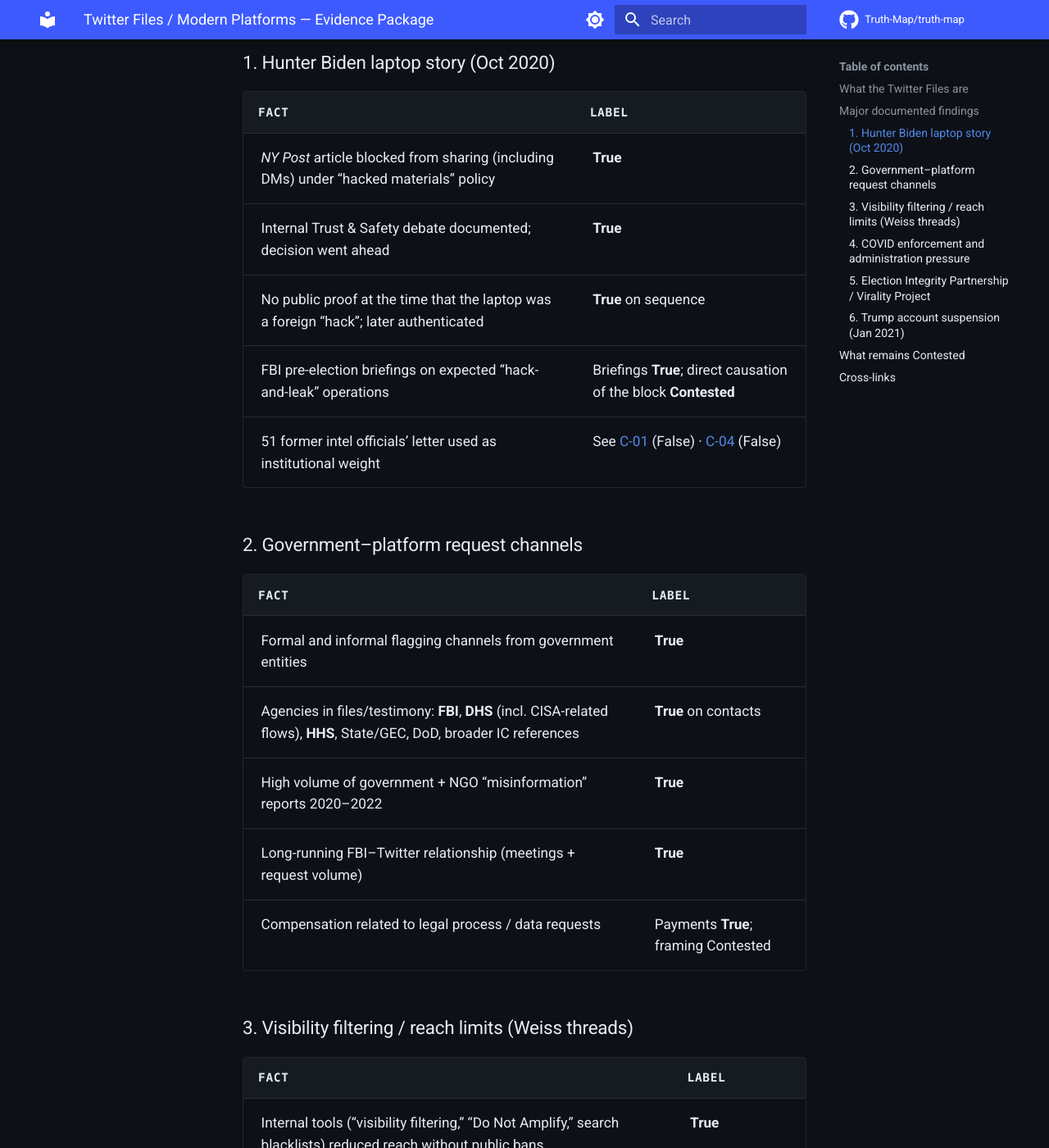
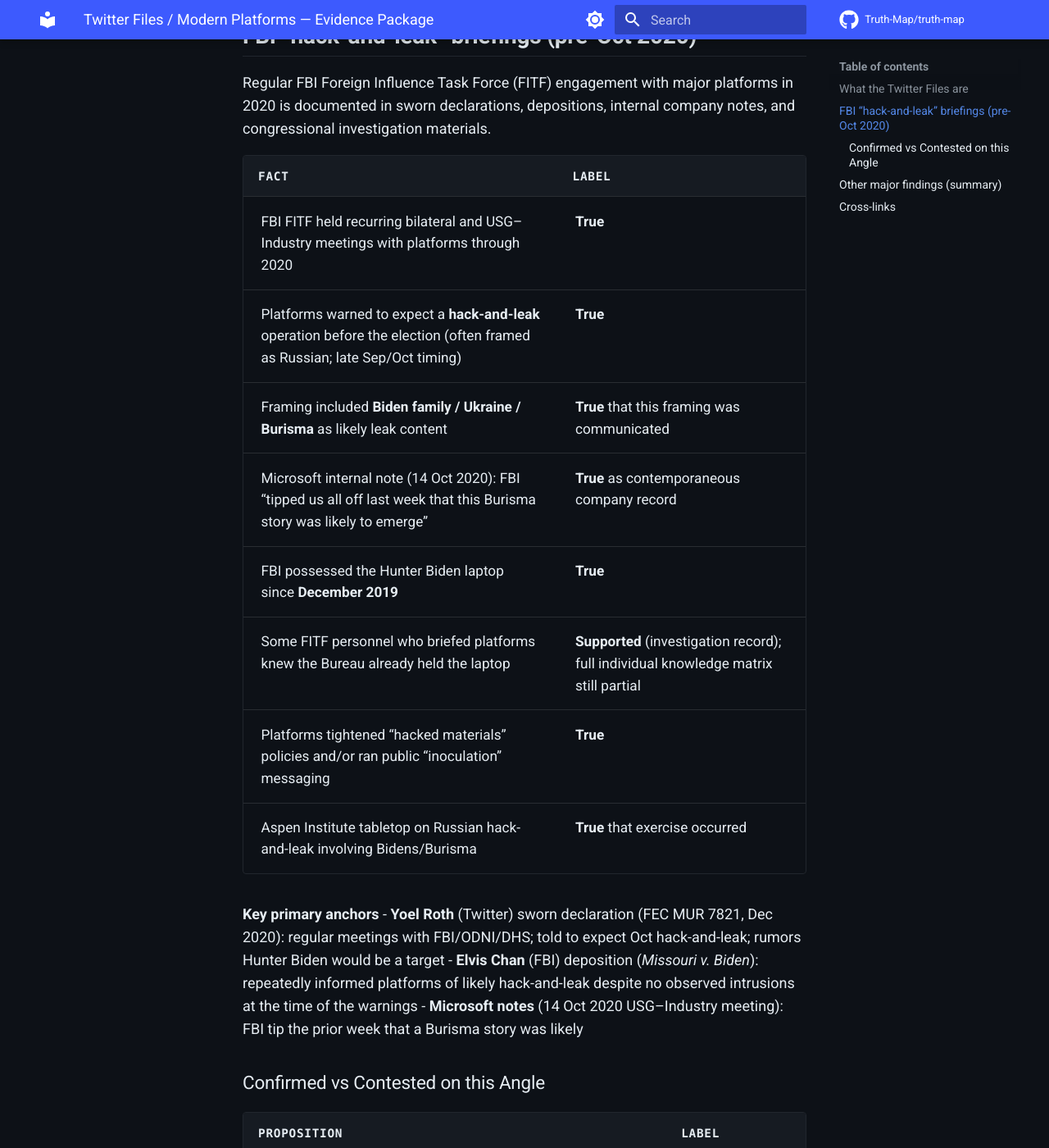
Before and after one commit to BnBCleaners/truth-map, an MkDocs documentation site: the page built from docs/media/twitter-files.md, in a window 1280 px wide and 1400 px high, scrolled down 695 px. Shown: the whole window at 82% size. Built offline with MkDocs 1.6.1 and Material for MkDocs 9.7.7, drawn with Linux system fonts in a browser that asks for light colours; comment, search, counter and statistics services are not loaded; some of the changed text lies outside the part shown.

Commit message:
Twitter Files: expand FBI hack-and-leak briefings — Roth declaration, Chan deposition, Microsoft notes, laptop possession timeline

```diff
--- a/docs/media/twitter-files.md
+++ b/docs/media/twitter-files.md
@@ -1,76 +1,64 @@
 # Twitter Files / Modern Platforms — Evidence Package
 
-**Status:** Expanded detail pass
-**Label summary:** Government–platform contacts **True** · Laptop-story suppression **True** · Visibility filtering tools **True** · Equivalence to classic Mockingbird **Contested**
+**Status:** Expanded detail pass + FBI briefings deep-dive
+**Label summary:** Government–platform contacts **True** · Laptop suppression **True** · FBI hack-and-leak briefings **True** · Briefing→block causation **Contested** · Mockingbird equivalence **Contested**
 
 ---
 
 ## What the Twitter Files are
 
-Internal Twitter documents (emails, Slack, moderation tools, policy notes) released beginning **December 2022** after Elon Musk’s acquisition. Journalists given access: Matt Taibbi, Bari Weiss, Michael Shellenberger, Lee Fang, David Zweig, and others. Followed by House Weaponization Subcommittee testimony (notably 9 Mar 2023).
+Internal Twitter documents released beginning December 2022 after Elon Musk’s acquisition. Journalists: Matt Taibbi, Bari Weiss, Michael Shellenberger, Lee Fang, David Zweig, and others. House Weaponization testimony followed (notably 9 Mar 2023).
 
 ---
 
-## Major documented findings
+## FBI “hack-and-leak” briefings (pre-Oct 2020)
 
-### 1. Hunter Biden laptop story (Oct 2020)
+Regular FBI Foreign Influence Task Force (FITF) engagement with major platforms in 2020 is documented in sworn declarations, depositions, internal company notes, and congressional investigation materials.
 
 | Fact | Label |
 |------|-------|
-| *NY Post* article blocked from sharing (including DMs) under “hacked materials” policy | **True** |
-| Internal Trust & Safety debate documented; decision went ahead | **True** |
-| No public proof at the time that the laptop was a foreign “hack”; later authenticated | **True** on sequence |
-| FBI pre-election briefings on expected “hack-and-leak” operations | Briefings **True**; direct causation of the block **Contested** |
-| 51 former intel officials’ letter used as institutional weight | See [C-01](../claims/C-01-laptop-russian-disinfo/) (False) · [C-04](../claims/C-04-51-letter-expert-opinion/) (False) |
+| FBI FITF held recurring bilateral and USG–Industry meetings with platforms through 2020 | **True** |
+| Platforms warned to expect a **hack-and-leak** operation before the election (often framed as Russian; late Sep/Oct timing) | **True** |
+| Framing included **Biden family / Ukraine / Burisma** as likely leak content | **True** that this framing was communicated |
+| Microsoft internal note (14 Oct 2020): FBI “tipped us all off last week that this Burisma story was likely to emerge” | **True** as contemporaneous company record |
+| FBI possessed the Hunter Biden laptop since **December 2019** | **True** |
+| Some FITF personnel who briefed platforms knew the Bureau already held the laptop | **Supported** (investigation record); full individual knowledge matrix still partial |
+| Platforms tightened “hacked materials” policies and/or ran public “inoculation” messaging | **True** |
+| Aspen Institute tabletop on Russian hack-and-leak involving Bidens/Burisma | **True** that exercise occurred |
 
-### 2. Government–platform request channels
+**Key primary anchors**
+- **Yoel Roth** (Twitter) sworn declaration (FEC MUR 7821, Dec 2020): regular meetings with FBI/ODNI/DHS; told to expect Oct hack-and-leak; rumors Hunter Biden would be a target
+- **Elvis Chan** (FBI) deposition (*Missouri v. Biden*): repeatedly informed platforms of likely hack-and-leak despite no observed intrusions at the time of the warnings
+- **Microsoft notes** (14 Oct 2020 USG–Industry meeting): FBI tip the prior week that a Burisma story was likely
 
-| Fact | Label |
-|------|-------|
-| Formal and informal flagging channels from government entities | **True** |
-| Agencies in files/testimony: **FBI**, **DHS** (incl. CISA-related flows), **HHS**, State/GEC, DoD, broader IC references | **True** on contacts |
-| High volume of government + NGO “misinformation” reports 2020–2022 | **True** |
-| Long-running FBI–Twitter relationship (meetings + request volume) | **True** |
-| Compensation related to legal process / data requests | Payments **True**; framing Contested |
+### Confirmed vs Contested on this Angle
 
-### 3. Visibility filtering / reach limits (Weiss threads)
-
-| Fact | Label |
-|------|-------|
-| Internal tools (“visibility filtering,” “Do Not Amplify,” search blacklists) reduced reach without public bans | **True** |
-| Documented application to journalists and commentators | **True** on examples |
-| Users often not clearly told their reach was limited | **True** as process fact |
-
-### 4. COVID enforcement and administration pressure
-
-| Fact | Label |
-|------|-------|
-| Expanding/contracting COVID content policies 2020–2022 | **True** |
-| White House / HHS officials flagged content and accounts | **True** on contact |
-| “Coercion” as legal conclusion | **Contested** |
-| Overlap with lab-leak narrative management | Cross-link COVID Origins Topic · C-02 |
-
-### 5. Election Integrity Partnership / Virality Project
-
-Academic–NGO consortia partnered with platforms to flag election and COVID content at scale. Partnership model **True**. “Government cut-out” characterization **Contested**.
-
-### 6. Trump account suspension (Jan 2021)
-
-Internal decision sequence after Jan 6 documented in the files. Whether existing rules required the action vs. exceptional escalation was an internal dispute.
+| Proposition | Label |
+|-------------|-------|
+| FBI repeatedly warned platforms about expected hack-and-leak, including Biden/Burisma framing | **True** |
+| FBI already held the authentic laptop while giving those warnings | **True** |
+| Platforms changed policies / readiness in that environment | **True** |
+| Twitter’s block of the *NY Post* was *caused by* the FBI briefings (sole/primary cause) | **Contested** |
+| Briefings were a deliberate “prebunk” of a story the Bureau knew was genuine | **Contested** |
+| Briefings prove continuous Mockingbird-style control | **Contested** (see C-11) |
 
 ---
 
-## What remains Contested
+## Other major findings (summary)
 
-- “Censorship” as unconstitutional state action (*Murthy v. Missouri* line)
-- Equivalence to Cold War Operation Mockingbird
-- Single coordinated narrative-management program across all platforms
-- Continuity claim ([C-11](../claims/C-11-mockingbird-never-ended/)) that modern moderation *is* Mockingbird continued
+| Theme | Label |
+|-------|-------|
+| *NY Post* laptop story blocked from sharing (incl. DMs) | **True** |
+| Visibility filtering / “Do Not Amplify” / search blacklists | **True** |
+| High-volume gov + NGO flagging 2020–22 (FBI, DHS, HHS, State/GEC, DoD) | **True** |
+| COVID content policies + White House/HHS contact | Contact **True**; coercion Contested |
+| EIP / Virality Project partnerships | Partnership **True**; cut-out Contested |
+| Trump suspension internal process (Jan 2021) | Process **True** |
 
 ---
 
 ## Cross-links
 
-[C-01](../claims/C-01-laptop-russian-disinfo/) · [C-04](../claims/C-04-51-letter-expert-opinion/) · [C-11](../claims/C-11-mockingbird-never-ended/) · [Project Mockingbird Case](../cases/project-mockingbird/) · [X Corp Case](../cases/x-corp/) · [Media Influence Topic](../topics/media-influence/)
+[C-01](../claims/C-01-laptop-russian-disinfo/) · [C-04](../claims/C-04-51-letter-expert-opinion/) · [C-11](../claims/C-11-mockingbird-never-ended/) · [Project Mockingbird](../cases/project-mockingbird/) · [X Corp](../cases/x-corp/) · [Media Influence Topic](../topics/media-influence/)
 
-**Sources:** Twitter Files threads (Taibbi, Weiss, Shellenberger et al.); House Weaponization testimony (Mar 2023).
+**Sources:** Twitter Files threads; Roth FEC declaration; Chan deposition; House Judiciary “FBI Election Interference” report (Oct 2024) and exhibits; Weaponization testimony.
```
